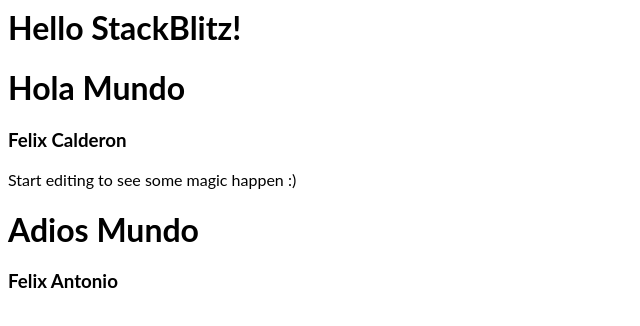
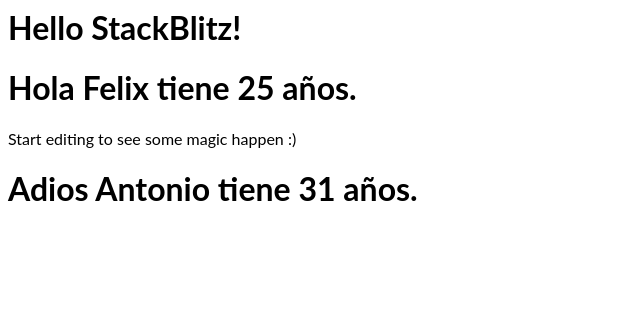
Before and after one commit to felixC89/Curso_Udemy-react-83d31k, a React (Create React App) app: page / in a window 1280 px wide. Shown: the top 326 px of the page, without its empty margins (0-640 px from the left). Built offline with nearby package versions, Linux system fonts and the light colour scheme.

Commit message:
Propiedades entre componentes

```diff
--- a/src/App.js
+++ b/src/App.js
@@ -1,15 +1,15 @@
 import React from 'react';
 import './style.css';
-import HolaMundo, { AdiosMundo } from './Componentes/HolaMundo.js';
+import Saludo, { Despedida } from './Componentes/Saludar.js';
 
 export default function App() {
   return (
     <div>
       <h1>Hello StackBlitz!</h1>
       <p>
-        <HolaMundo />
+        <Saludo name="Felix" edad="25" />
         Start editing to see some magic happen :)
-        <AdiosMundo />
+        <Despedida name="Antonio" edad="31" />
       </p>
     </div>
   );
--- a/src/Componentes/HolaMundo.js
+++ /dev/null
@@ -1,21 +0,0 @@
-import React from 'react';
-
-export default HolaMundo;
-
-function HolaMundo() {
-  return (
-    <div>
-      <h1>Hola Mundo</h1>
-      <h3>Felix Calderon</h3>
-    </div>
-  );
-}
-
-export function AdiosMundo() {
-  return (
-    <div>
-      <h1>Adios Mundo</h1>
-      <h3>Felix Antonio</h3>
-    </div>
-  );
-}
--- /dev/null
+++ b/src/Componentes/Saludar.js
@@ -0,0 +1,25 @@
+import React from 'react';
+
+export default Saludo;
+
+function Saludo(props) {
+  console.log(props.name);
+  return (
+    <div>
+      <h1>
+        Hola {props.name} tiene {props.edad} años.
+      </h1>
+    </div>
+  );
+}
+
+export function Despedida(props) {
+  console.log(props.name);
+  return (
+    <div>
+      <h1>
+        Adios {props.name} tiene {props.edad} años.
+      </h1>
+    </div>
+  );
+}
```
